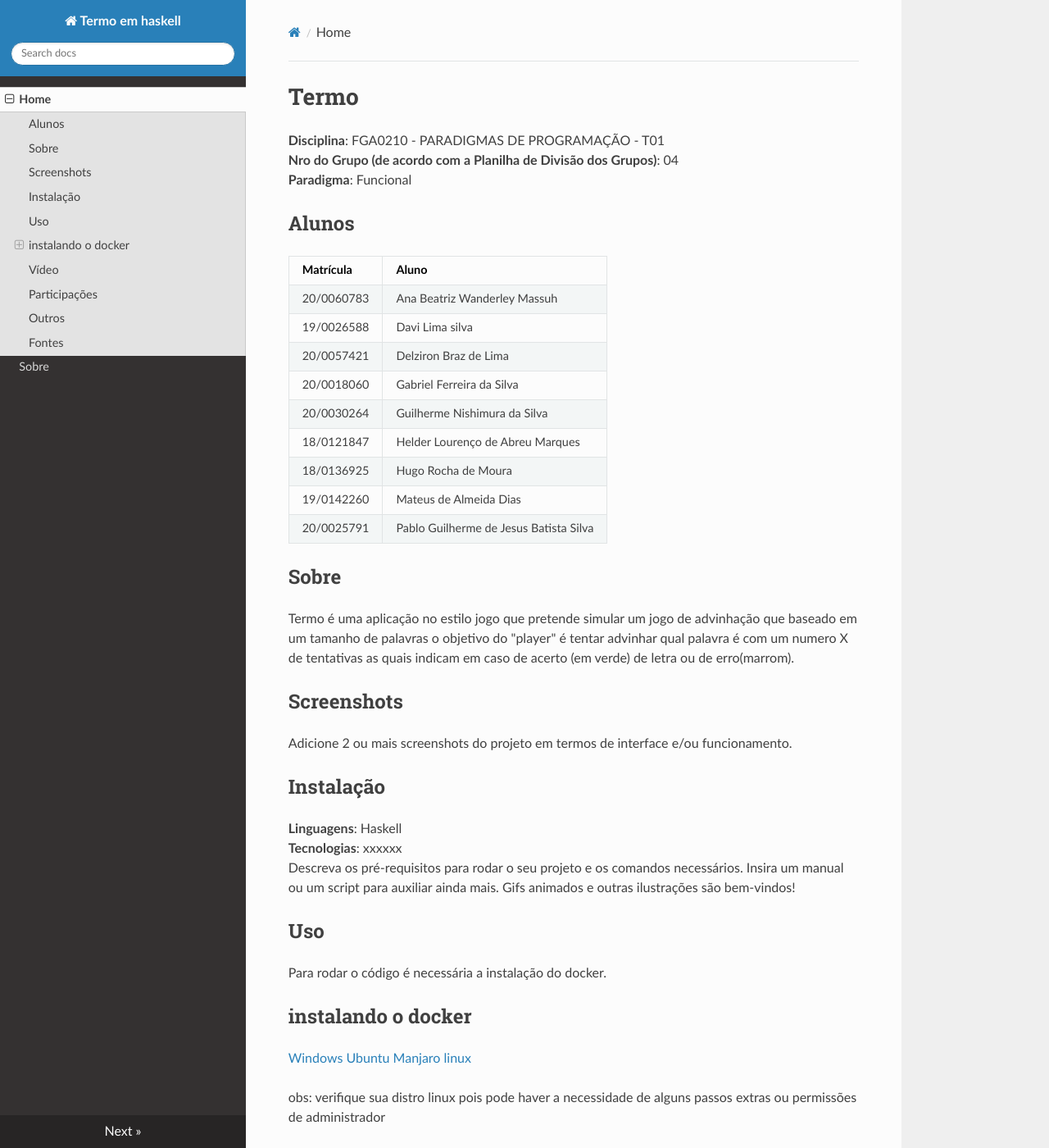
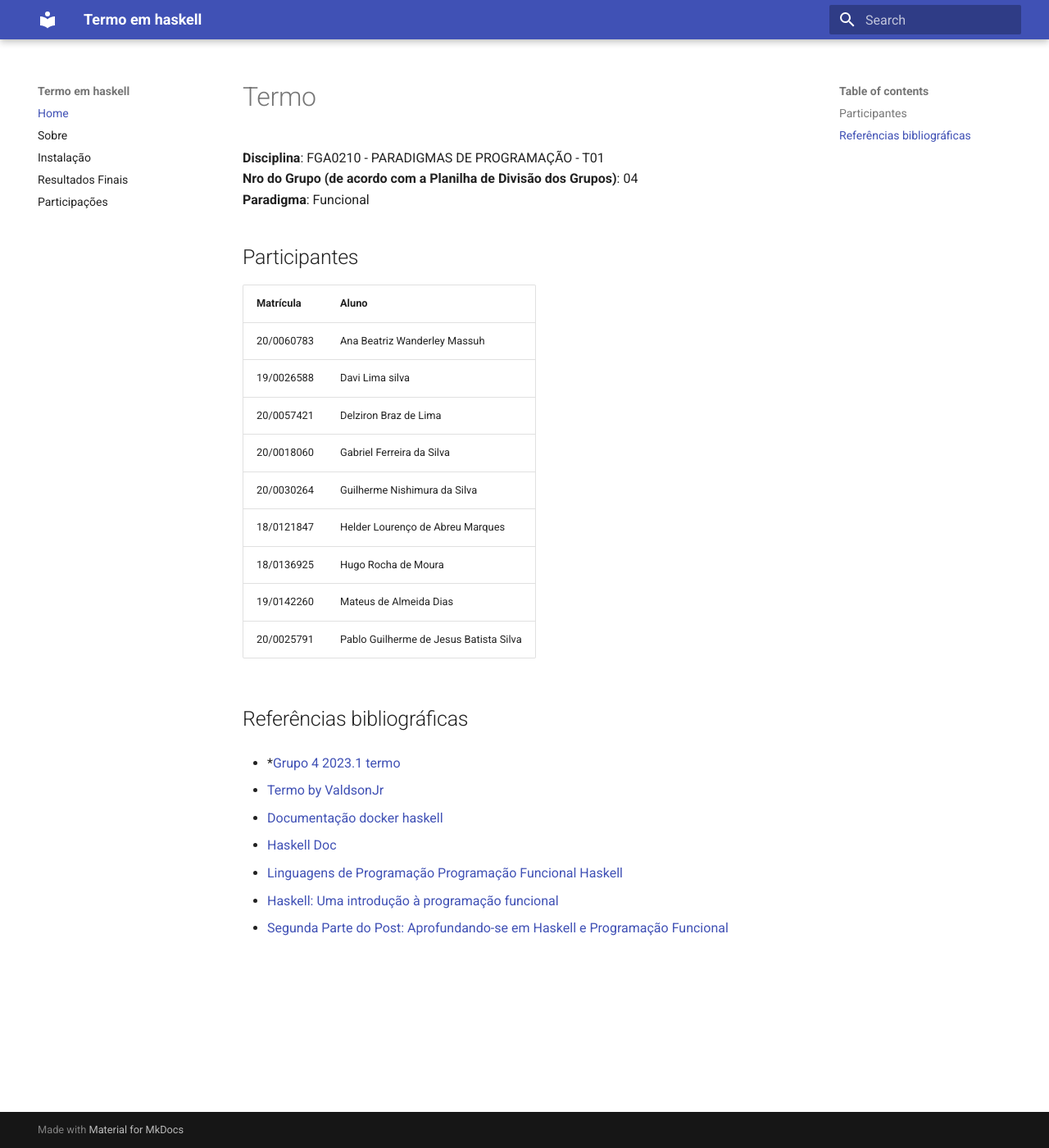
Before and after one commit to UnBParadigmas2024-1/2024.1_G4_Funcional, an MkDocs documentation site: the page built from docs/index.md, in a window 1280 px wide and 1400 px high. Shown: the whole window at 82% size. Built offline with MkDocs 1.6.1 and Material for MkDocs 9.7.7, drawn with Linux system fonts in a browser that asks for light colours; nearby versions of some CDN libraries; some of the changed text lies outside the part shown.

Commit message:
build: update mkdocs/ add material

```diff
--- a/docs/index.md
+++ b/docs/index.md
@@ -4,88 +4,33 @@
 **Nro do Grupo (de acordo com a Planilha de Divisão dos Grupos)**: 04<br>
 **Paradigma**: Funcional<br>
 
-## Alunos
-|Matrícula | Aluno |
-| -- | -- |
-| 20/0060783  |  Ana Beatriz Wanderley Massuh |
-| 19/0026588  |  Davi Lima silva |
-| 20/0057421  |  Delziron Braz de Lima |
-| 20/0018060  |  Gabriel Ferreira da Silva |
-| 20/0030264  |  Guilherme Nishimura da Silva |
-| 18/0121847  |  Helder Lourenço de Abreu Marques |
-| 18/0136925  |  Hugo Rocha de Moura |
-| 19/0142260  |  Mateus de Almeida Dias |
-| 20/0025791  |  Pablo Guilherme de Jesus Batista Silva |
 
-## Sobre
+## Participantes
+| Matrícula  | Aluno                                  |
+| ---------- | -------------------------------------- |
+| 20/0060783 | Ana Beatriz Wanderley Massuh           |
+| 19/0026588 | Davi Lima silva                        |
+| 20/0057421 | Delziron Braz de Lima                  |
+| 20/0018060 | Gabriel Ferreira da Silva              |
+| 20/0030264 | Guilherme Nishimura da Silva           |
+| 18/0121847 | Helder Lourenço de Abreu Marques       |
+| 18/0136925 | Hugo Rocha de Moura                    |
+| 19/0142260 | Mateus de Almeida Dias                 |
+| 20/0025791 | Pablo Guilherme de Jesus Batista Silva |
 
-Termo é uma aplicação no estilo jogo que pretende simular um jogo de advinhação que baseado em um tamanho de palavras o objetivo do "player" é tentar advinhar qual palavra é com um numero X de tentativas as quais indicam em caso de acerto (em verde) de letra ou de erro(marrom).
 
-## Screenshots
-Adicione 2 ou mais screenshots do projeto em termos de interface e/ou funcionamento.
+## Referências bibliográficas
 
-## Instalação
-**Linguagens**: Haskell<br>
-**Tecnologias**: xxxxxx<br>
-Descreva os pré-requisitos para rodar o seu projeto e os comandos necessários.
-Insira um manual ou um script para auxiliar ainda mais.
-Gifs animados e outras ilustrações são bem-vindos!
+- *[Grupo 4 2023.1 termo](https://github.com/UnBParadigmas2023-1/2023.1_G4_Funcional_Termo/tree/main)
 
-## Uso
-Para rodar o código é necessária a instalação do docker.
+- [Termo by ValdsonJr](https://github.com/Valdsonjr/termo-hs/tree/main)
 
-## instalando o docker
+- [Documentação docker haskell](https://hub.docker.com/_/haskell/)
 
-[Windows](https://docs.docker.com/desktop/install/windows-install/)
-[Ubuntu](https://docs.docker.com/engine/install/ubuntu/)
-[Manjaro linux](https://manjariando.com.br/docker/)
+- [Haskell Doc](https://www.haskell.org/documentation/)
 
-obs: verifique sua distro linux pois pode haver a necessidade de alguns passos extras ou permissões de administrador
+- [Linguagens de Programação Programação Funcional Haskell](http://profs.ic.uff.br/~bazilio/cursos/lp/material/ProgFuncional.pdf)
 
-### Vá para a pasta do game
-    cd src
-### Faça o build do projeto
-    make build
-### Rode o game
-    make up
+- [Haskell: Uma introdução à programação funcional](https://pt.annas-archive.org/md5/f4b1fae5debfb88217490caaeccb8578)
 
-## Vídeo
-Adicione 1 ou mais vídeos com a execução do projeto.
-Procure:
-(i) Introduzir o projeto;
-(ii) Mostrar passo a passo o código, explicando-o, e deixando claro o que é de terceiros, e o que é contribuição real da equipe;
-(iii) Apresentar particularidades do Paradigma, da Linguagem, e das Tecnologias, e
-(iV) Apresentar lições aprendidas, contribuições, pendências, e ideias para trabalhos futuros.
-OBS: TODOS DEVEM PARTICIPAR, CONFERINDO PONTOS DE VISTA.
-TEMPO: +/- 15min
-
-## Participações
-Apresente, brevemente, como cada membro do grupo contribuiu para o projeto.
-|Nome do Membro | Contribuição | Significância da Contribuição para o Projeto (Excelente/Boa/Regular/Ruim/Nula) |
-| -- | -- | -- |
-| Helder | Documentação do pages e de organização do git | Boa |
-| Pablo  |  Refatoração das funções makeAttempt e displayAttemptNumbers | Boa |
-| Hugo  |  Pesquisa de projetos, pesquisa sobre o haskell e cabal, adequações iniciais do repositório, dockerização, elaboração do makefile, entre outros | Excelente |
-
-## Outros
-Quaisquer outras informações sobre o projeto podem ser descritas aqui. Não esqueça, entretanto, de informar sobre:
-(i) Lições Aprendidas;
-(ii) Percepções;
-(iii) Contribuições e Fragilidades, e
-(iV) Trabalhos Futuros.
-
-## Fontes
-
-[Grupo 4 2023.1 termo](https://github.com/UnBParadigmas2023-1/2023.1_G4_Funcional_Termo/tree/main)
-
-[Termo by ValdsonJr](https://github.com/Valdsonjr/termo-hs/tree/main)
-
-[Documentação docker haskell](https://hub.docker.com/_/haskell/)
-
-[Haskell Doc](https://www.haskell.org/documentation/)
-
-[Linguagens de Programação Programação Funcional Haskell](http://profs.ic.uff.br/~bazilio/cursos/lp/material/ProgFuncional.pdf)
-
-[Haskell: Uma introdução à programação funcional](https://pt.annas-archive.org/md5/f4b1fae5debfb88217490caaeccb8578)
-
-[Segunda Parte do Post: Aprofundando-se em Haskell e Programação Funcional](https://blog.skill.dev/segunda-parte-do-post-aprofundando-se-em-haskell-e-programacao-funcional/)
+- [Segunda Parte do Post: Aprofundando-se em Haskell e Programação Funcional](https://blog.skill.dev/segunda-parte-do-post-aprofundando-se-em-haskell-e-programacao-funcional/)
--- a/mkdocs.yml
+++ b/mkdocs.yml
@@ -1,7 +1,11 @@
 site_name: Termo em haskell
-site_url: ""
+site_url: https://unbparadigmas2024-1.github.io/2024.1_G4_Funcional_Termo/
 use_directory_urls: false
 nav:
     - Home: index.md
     - Sobre: about.md
-theme: readthedocs
+    - Instalação: instalacao.md
+    - Resultados Finais: resultados-finais.md
+    - Participações: participacoes.md
+theme:
+  name: material
```
Also changed, not shown: docs/instalacao.md (added, +26 -0 lines), docs/participacoes.md (added, +13 -0 lines), docs/resultados-finais.md (added, +17 -0 lines).
